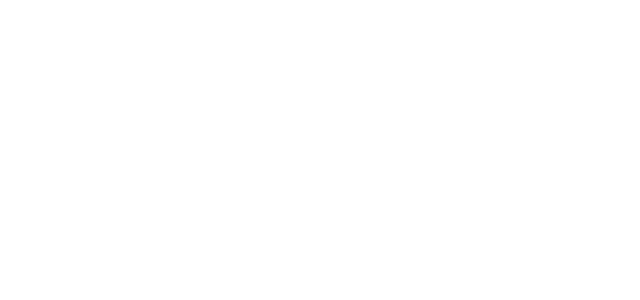
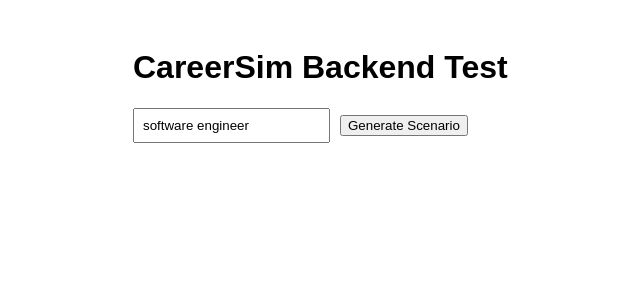
Before and after one commit to dioramashvili/Ascend.AI, a React app in the folder frontend/: page / in a window 1280 px wide. Shown: the top 300 px of the page, without its empty margins (107-747 px from the left). Built offline with nearby package versions, Linux system fonts and the light colour scheme; the HTML template or start-up script is replaced by a standard one.

Commit message:
simplest ui for testing evaluation and scenario generating calls

```diff
--- a/frontend/src/App.tsx
+++ b/frontend/src/App.tsx
@@ -1,14 +1,143 @@
+import { useState } from 'react';
+import './App.css';
 
-import './App.css'
+interface Scenario {
+  id: string;
+  career_title: string;
+  scenario_text: string;
+  options: string[];
+}
+
+interface Evaluation {
+  feedback: string;
+  score: number;
+  explanation: string;
+}
+
+const API_BASE_URL = 'http://localhost:8000/api';
 
 function App() {
+  const [careerTitle, setCareerTitle] = useState('software engineer');
+  const [scenario, setScenario] = useState<Scenario | null>(null);
+  const [evaluation, setEvaluation] = useState<Evaluation | null>(null);
+  const [isLoading, setIsLoading] = useState(false);
+  const [error, setError] = useState<string | null>(null);
+
+
+  const handleGenerateScenario = async () => {
+    setIsLoading(true);
+    setError(null);
+    setScenario(null);
+    setEvaluation(null);
+
+    try {
+      const response = await fetch(`${API_BASE_URL}/scenarios/generate`, {
+        method: 'POST',
+        headers: { 'Content-Type': 'application/json' },
+        body: JSON.stringify({ career_title: careerTitle }),
+      });
+
+      if (!response.ok) {
+        throw new Error(`Failed to generate scenario: ${response.statusText}`);
+      }
+
+      const data: Scenario = await response.json();
+      setScenario(data);
+    } catch (err: any) {
+      setError(err.message);
+    } finally {
+      setIsLoading(false);
+    }
+  };
+
+  const handleEvaluateAnswer = async (answer: string) => {
+    if (!scenario) return; // Should not happen if buttons are visible
+
+    setIsLoading(true);
+    setError(null);
+
+    // The backend expects 'A', 'B', or 'C'
+    const selectedOptionLetter = answer.charAt(0);
+
+    try {
+      const response = await fetch(`${API_BASE_URL}/evaluations/evaluate`, {
+        method: 'POST',
+        headers: { 'Content-Type': 'application/json' },
+        body: JSON.stringify({
+          career_title: scenario.career_title,
+          scenario_id: scenario.id,
+          scenario_text: scenario.scenario_text,
+          user_answer: selectedOptionLetter,
+        }),
+      });
+
+      if (!response.ok) {
+        const errorData = await response.json();
+        throw new Error(`Evaluation failed: ${errorData.detail || response.statusText}`);
+      }
+
+      const data: Evaluation = await response.json();
+      setEvaluation(data);
+
+    } catch (err: any) {
+      setError(err.message);
+    } finally {
+      setIsLoading(false);
+    }
+  };
+
 
 
   return (
-    <>
+    <div style={{ fontFamily: 'sans-serif', maxWidth: '800px', margin: 'auto', padding: '20px' }}>
+      <h1>CareerSim Backend Test</h1>
 
-    </>
-  )
+
+      <div style={{ marginBottom: '20px' }}>
+        <input
+          type="text"
+          value={careerTitle}
+          onChange={(e) => setCareerTitle(e.target.value)}
+          placeholder="Enter a career title"
+          style={{ padding: '8px', marginRight: '10px' }}
+        />
+        <button onClick={handleGenerateScenario} disabled={isLoading}>
+          Generate Scenario
+        </button>
+      </div>
+
+      {isLoading && <p>Loading...</p>}
+      {error && <p style={{ color: 'red' }}>Error: {error}</p>}
+
+      {scenario && (
+        <div style={{ border: '1px solid #ccc', padding: '15px', marginBottom: '20px' }}>
+          <h2>Scenario: {scenario.career_title}</h2>
+          <p>{scenario.scenario_text}</p>
+          <h3>Options:</h3>
+          <div>
+            {scenario.options.map((option) => (
+              <button
+                key={option}
+                onClick={() => handleEvaluateAnswer(option)}
+                disabled={isLoading}
+                style={{ margin: '5px' }}
+              >
+                {option}
+              </button>
+            ))}
+          </div>
+        </div>
+      )}
+      {evaluation && (
+         <div style={{ border: '1px solid #0c0', padding: '15px', backgroundColor: '#f0fff0' }}>
+           <h2>Evaluation Result</h2>
+           <p><strong>Feedback:</strong> {evaluation.feedback}</p>
+           <p><strong>Score:</strong> {evaluation.score} / 10</p>
+           <p><strong>Explanation:</strong> {evaluation.explanation}</p>
+         </div>
+      )}
+    </div>
+  );
 }
 
-export default App
+export default App;
```
